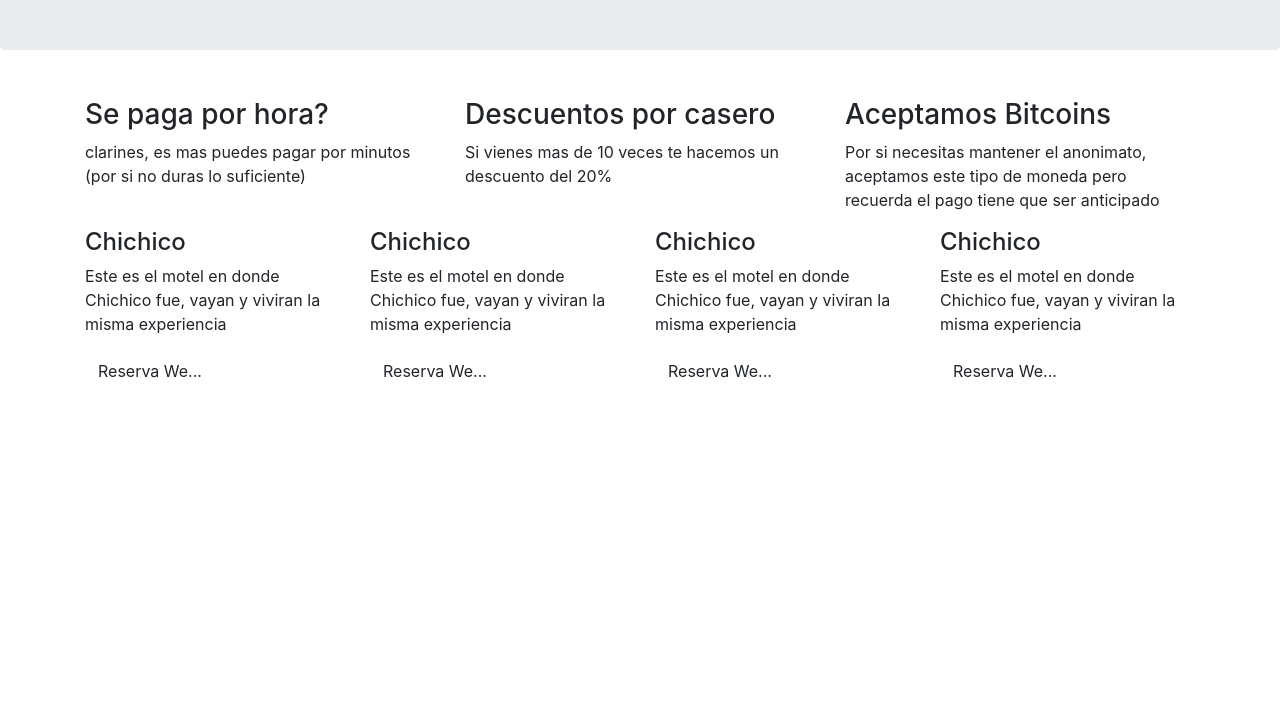
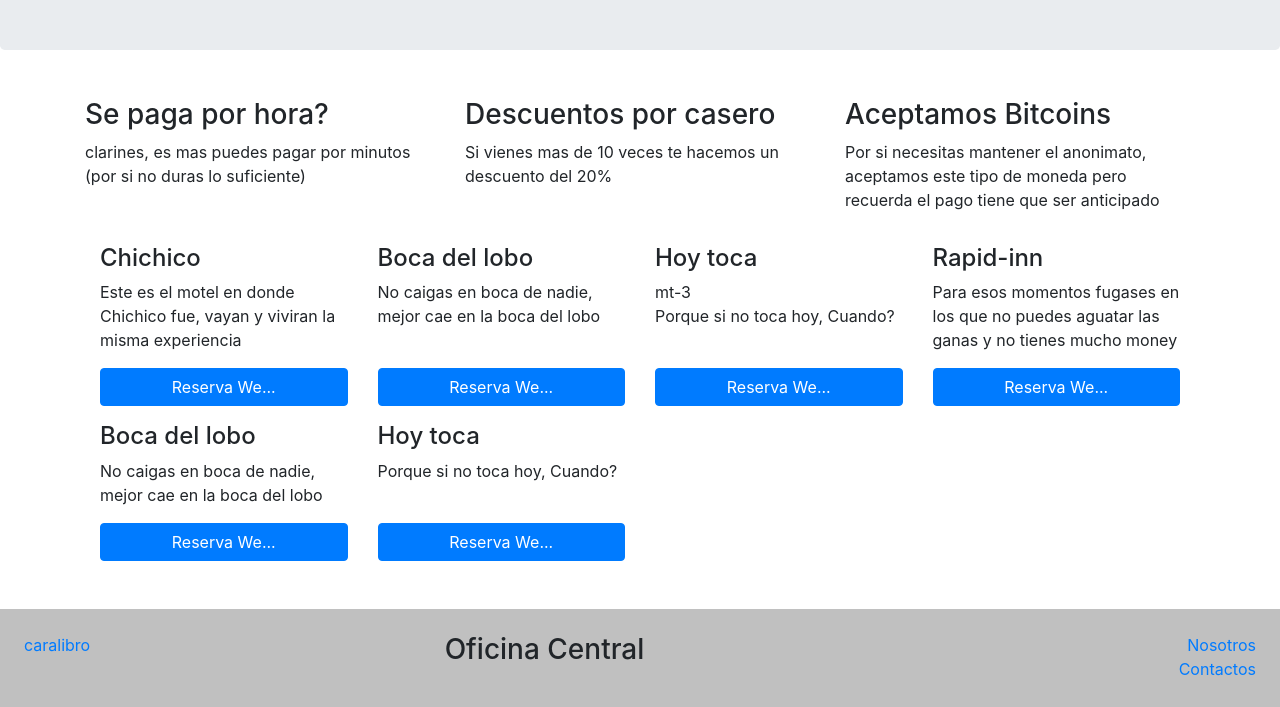
Before and after one commit to RyuYii/Proyecto1, a website: page index.html in a window 1280 px wide. Shown: the part 134-841 px from the top of the page. Before the commit the page ends 800 px from the top, so only its background shows below. Drawn offline with nearby package versions, Linux system fonts and the light colour scheme.

Commit message:
agragando stilos

```diff
--- /dev/null
+++ b/css/main.css
@@ -0,0 +1,3 @@
+footer{
+    background-color: #c0c0c0;
+}
--- a/index.html
+++ b/index.html
@@ -8,7 +8,7 @@
 
     <!-- Bootstrap CSS -->
     <link rel="stylesheet" href="node_modules/bootstrap/dist/css/bootstrap.min.css">
-
+    <link rel="stylesheet" href="/css/main.css">
     <title>El trivago de los Moteles</title>
 </head>
 
@@ -33,34 +33,84 @@
             <div class="col-sm-4">
                 <p>
                     <h3>Aceptamos Bitcoins</h3>
-                    <p>Por si necesitas mantener el anonimato, aceptamos este tipo de moneda pero recuerda el pago tiene que ser anticipado</p>
+                    <p>Por si necesitas mantener el anonimato, aceptamos este tipo de moneda pero recuerda el pago tiene
+                        que ser anticipado</p>
                 </p>
             </div>
         </div>
-        <div class="row">
-            <div class="col-sm-3">
-                <h4>Chichico</h4>
-                <p>Este es el motel en donde Chichico fue, vayan y viviran la misma experiencia</p>
-                <button class="btn">Reserva We...</button>
+        <div class="d-flex flex-wrap">
+            <div class="col-sm-3 d-flex flex-column justify-content-between mt-3">
+                <div>
+                    <h4>Chichico</h4>
+                    <p>Este es el motel en donde Chichico fue, vayan y viviran la misma experiencia</p>
+                </div>
+                <div>
+                    <button class="btn btn-primary btn-block">Reserva We...</button>
+                </div>
             </div>
-            <div class="col-sm-3">
-                <h4>Chichico</h4>
-                <p>Este es el motel en donde Chichico fue, vayan y viviran la misma experiencia</p>
-                <button class="btn">Reserva We...</button>
+            <div class="col-sm-3 d-flex flex-column justify-content-between mt-3">
+                <div>
+                    <h4>Boca del lobo</h4>
+                    <p>No caigas en boca de nadie, mejor cae en la boca del lobo</p>
+                </div>
+                <div>
+                    <button class="btn btn-primary btn-block">Reserva We...</button>
+                </div>
             </div>
-            <div class="col-sm-3">
-                <h4>Chichico</h4>
-                <p>Este es el motel en donde Chichico fue, vayan y viviran la misma experiencia</p>
-                <button class="btn">Reserva We...</button>
+            <div class="col-sm-3 d-flex flex-column justify-content-between mt-3">
+                <div>
+                    <h4>Hoy toca</h4> mt-3
+                    <p>Porque si no toca hoy, Cuando?</p>
+                </div>
+                <div>
+                    <button class="btn btn-primary btn-block">Reserva We...</button>
+                </div>
             </div>
-            <div class="col-sm-3">
-                <h4>Chichico</h4>
-                <p>Este es el motel en donde Chichico fue, vayan y viviran la misma experiencia</p>
-                <button class="btn">Reserva We...</button>
+            <div class="col-sm-3 d-flex flex-column justify-content-between mt-3">
+                <div>
+                    <h4>Rapid-inn</h4>
+                    <p>Para esos momentos fugases en los que no puedes aguatar las ganas y no tienes mucho money</p>
+                </div>
+                <div>
+                    <button class="btn btn-primary btn-block">Reserva We...</button>
+                </div>
+            </div>
+            <div class="col-sm-3 d-flex flex-column justify-content-between mt-3">
+                <div>
+                    <h4>Boca del lobo</h4>
+                    <p>No caigas en boca de nadie, mejor cae en la boca del lobo</p>
+                </div>
+                <div>
+                    <button class="btn btn-primary btn-block">Reserva We...</button>
+                </div>
+            </div>
+            <div class="col-sm-3 d-flex flex-column justify-content-between mt-3">
+                <div>
+                    <h4>Hoy toca</h4>
+                    <p>Porque si no toca hoy, Cuando?</p>
+                </div>
+                <div>
+                    <button class="btn btn-primary btn-block">Reserva We...</button>
+                </div>
             </div>
         </div>
     </div>
-
+    <footer>
+        <div class="row mt-5 p-4">
+            <div class="col-sm-4 d-flex flex-column">
+                <a href="#">caralibro</a>
+            </div>
+            <div class="col-sm-4">
+                <address>
+                    <h3>Oficina Central</h3>
+                </address>
+            </div>
+            <div class="col-sm-4  d-flex flex-column align-items-end">
+                <a href="#">Nosotros</a>
+                <a href="#">Contactos</a>
+            </div>
+        </div>
+    </footer>
     <!-- Optional JavaScript -->
     <!-- jQuery first, then Popper.js, then Bootstrap JS -->
     <script src="node_modules/jquery/dist/jquery.min.js"></script>
```
